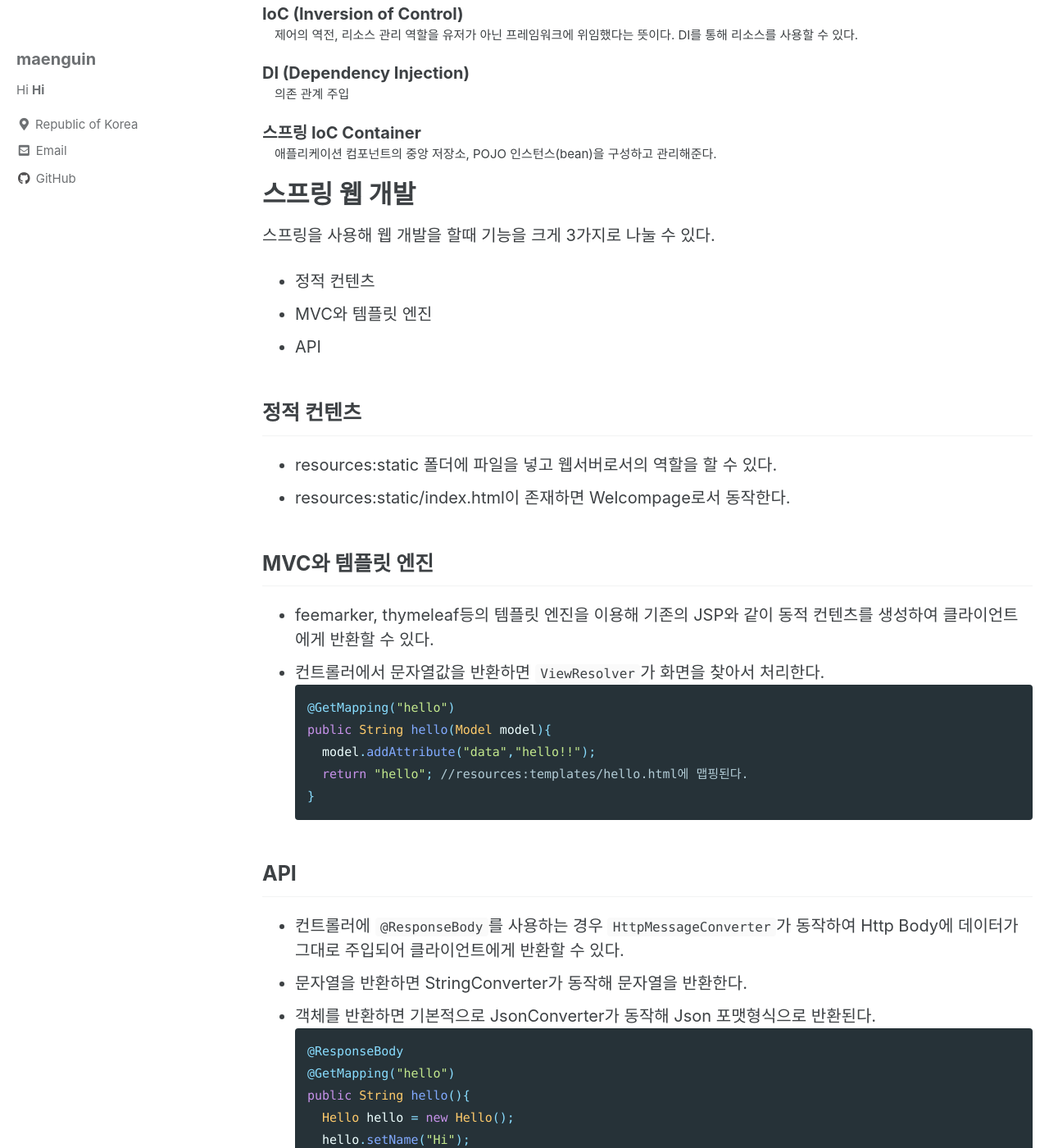
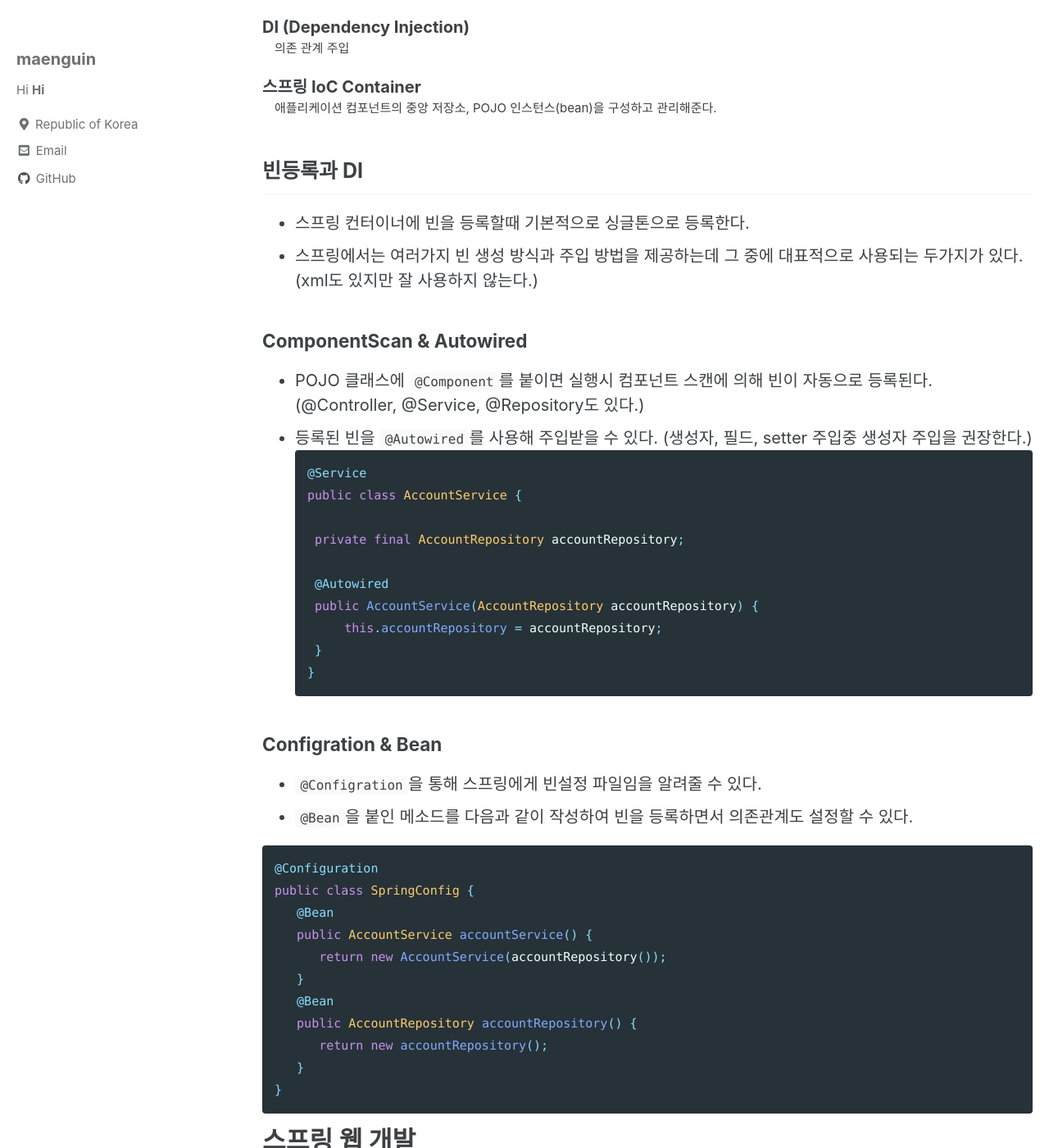
Before and after one commit to maenguin/maenguin.github.io, a Jekyll site: the page built from _posts/2020-12-03-spring-study-01.md, in a window 1280 px wide and 1400 px high, scrolled down 303 px. Shown: the whole window at 82% size. Built offline with Jekyll 4.4.1, drawn with Linux system fonts in a browser that asks for light colours; cached includes are drawn as plain includes.

Commit message:
Update 2020-12-03-spring-study-01.md

````diff
--- a/_posts/2020-12-03-spring-study-01.md
+++ b/_posts/2020-12-03-spring-study-01.md
@@ -6,7 +6,7 @@ tags:
   - 스프링
 ---
 
-## 스프링의 핵심 기능
+# 스프링의 핵심 기능
 
 IoC (Inversion of Control)
 :   제어의 역전, 리소스 관리 역할을 유저가 아닌 프레임워크에 위임했다는 뜻이다. DI를 통해 리소스를 사용할 수 있다.
@@ -16,6 +16,44 @@ DI (Dependency Injection)
 
 스프링 IoC Container
 :   애플리케이션 컴포넌트의 중앙 저장소, POJO 인스턴스(bean)을 구성하고 관리해준다.
+
+## 빈등록과 DI
+* 스프링 컨터이너에 빈을 등록할때 기본적으로 싱글톤으로 등록한다.
+* 스프링에서는 여러가지 빈 생성 방식과 주입 방법을 제공하는데 그 중에 대표적으로 사용되는 두가지가 있다. (xml도 있지만 잘 사용하지 않는다.)
+
+### ComponentScan & Autowired
+* POJO 클래스에 `@Component`를 붙이면 실행시 컴포넌트 스캔에 의해 빈이 자동으로 등록된다. (@Controller, @Service, @Repository도 있다.)
+* 등록된 빈을 `@Autowired`를 사용해 주입받을 수 있다. (생성자, 필드, setter 주입중 생성자 주입을 권장한다.)
+```java
+@Service
+public class AccountService {
+
+   private final AccountRepository accountRepository;
+
+   @Autowired
+   public AccountService(AccountRepository accountRepository) {
+       this.accountRepository = accountRepository;
+   }
+}
+```
+
+### Configration & Bean
+* `@Configration`을 통해 스프링에게 빈설정 파일임을 알려줄 수 있다.
+* `@Bean`을 붙인 메소드를 다음과 같이 작성하여 빈을 등록하면서 의존관계도 설정할 수 있다.
+
+```java
+@Configuration
+public class SpringConfig {
+   @Bean
+   public AccountService accountService() {
+      return new AccountService(accountRepository());
+   }
+   @Bean
+   public AccountRepository accountRepository() {
+      return new accountRepository();
+   }
+}
+```
 
 
 # 스프링 웹 개발
````
